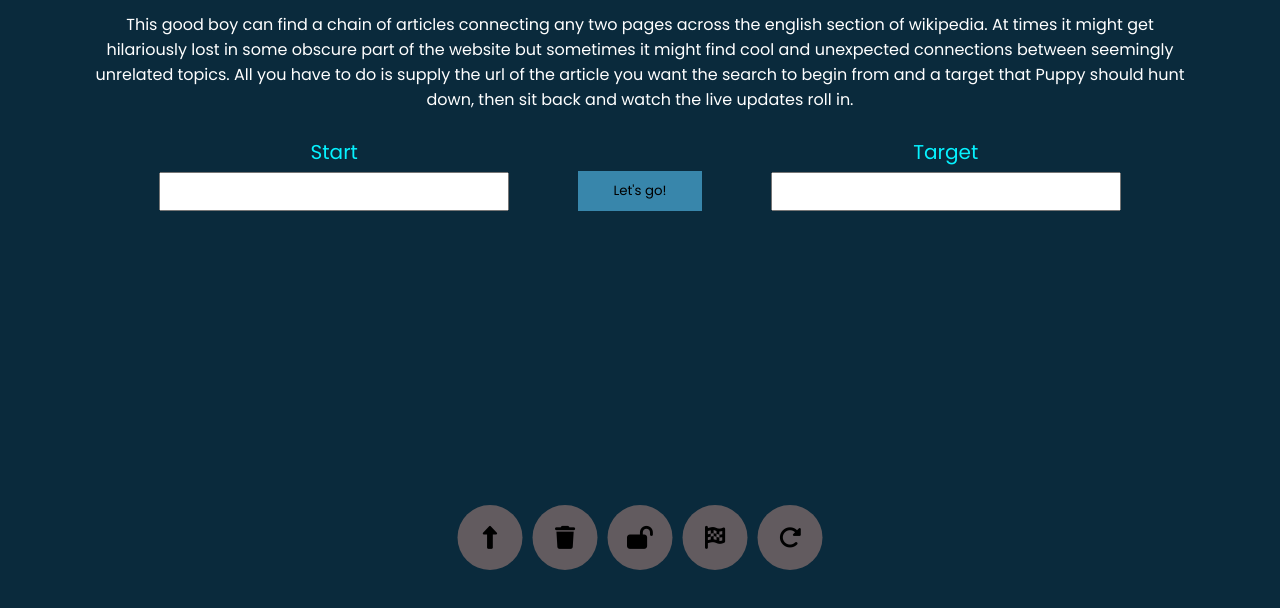
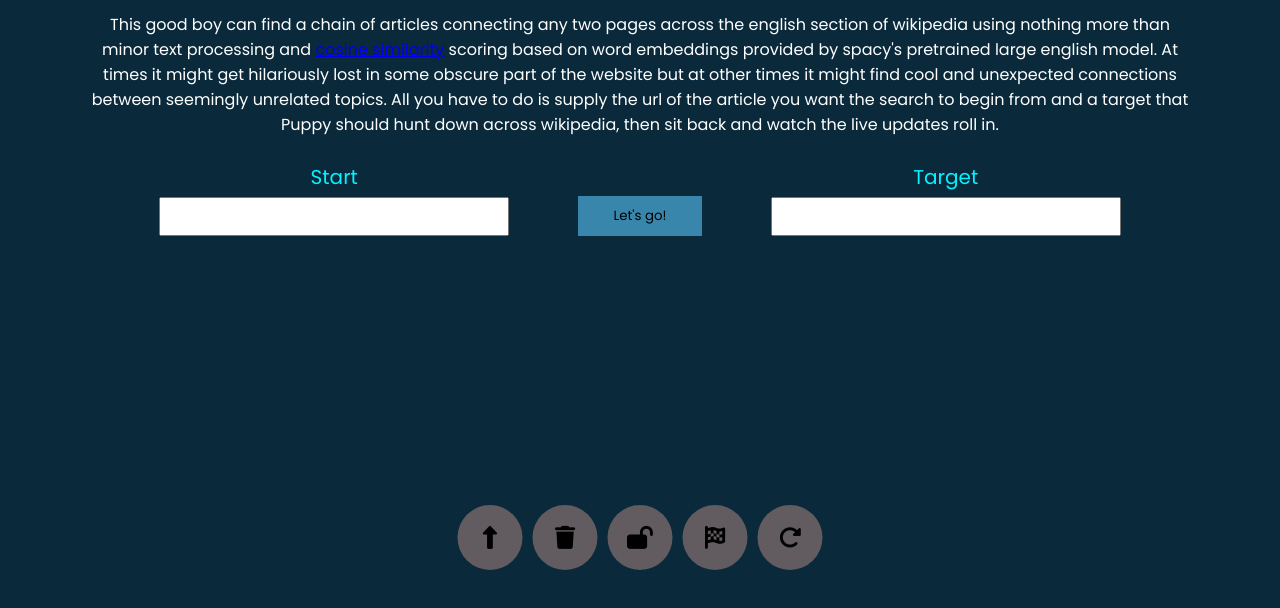
Before and after one commit to AlexTaietti/pup.py, a website: page webapp/src/index.html in a window 1280 px wide. Shown: the part 180-788 px from the top of the page. Drawn offline with nearby package versions, Linux system fonts and the light colour scheme; files that its build step writes are made by us from their sources; no server answers.

Commit message:
webapp: add a link to explain cosine similarity

```diff
--- a/webapp/src/index.html
+++ b/webapp/src/index.html
@@ -14,7 +14,7 @@
 		  <div class="project-header">
 		  	<h1>🐶 Pup.py 🐶</h1>
 			<h3 class="project-description">A fun answer to a question nobody asked</h3>
-		  	<p class="description-expansion">This good boy can find a chain of articles connecting any two pages across the english section of wikipedia. At times it might get hilariously lost in some obscure part of the website but sometimes it might find cool and unexpected connections between seemingly unrelated topics. All you have to do is supply the url of the article you want the search to begin from and a target that Puppy should hunt down, then sit back and watch the live updates roll in.</p>
+		  	<p class="description-expansion">This good boy can find a chain of articles connecting any two pages across the english section of wikipedia using nothing more than minor text processing and <a href="https://spacy.io/usage/linguistic-features#vectors-similarity" target="_blank">cosine similarity</a> scoring based on word embeddings provided by spacy's pretrained large english model. At times it might get hilariously lost in some obscure part of the website but at other times it might find cool and unexpected connections between seemingly unrelated topics. All you have to do is supply the url of the article you want the search to begin from and a target that Puppy should hunt down across wikipedia, then sit back and watch the live updates roll in.</p>
 		  </div>
 		  <form class="input-form" id="form">
 			  <div class="input-container">
```
